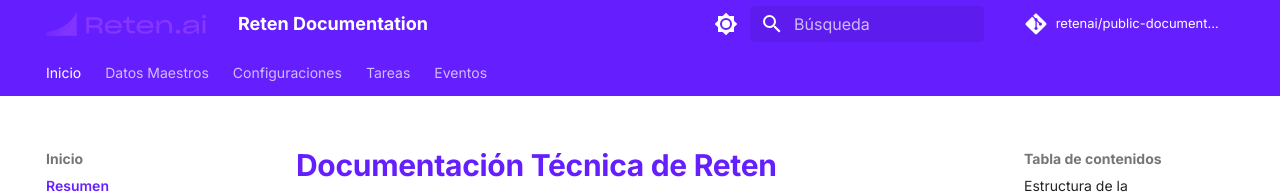
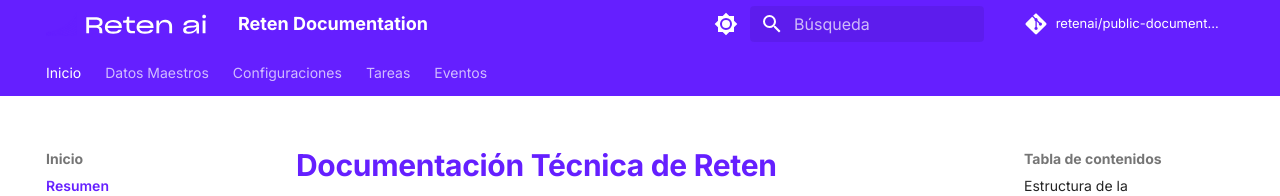
Before and after one commit to retenai/public-documentation, an MkDocs documentation site: the page built from docs/index.md, in a window 1280 px wide. Shown: the top 196 px of the page. Built offline with MkDocs 1.6.1 and Material for MkDocs 9.7.7, drawn with Linux system fonts in a browser that asks for light colours; comment, search, counter and statistics services are not loaded.

Commit message:
style: use white logo in both light and dark modes
- Remove CSS filters for logo color handling

- Keep white logo for better contrast in both modes

```diff
--- a/docs/assets/stylesheets/extra.css
+++ b/docs/assets/stylesheets/extra.css
@@ -144,15 +144,6 @@
     color: var(--md-primary-fg-color);
 }
 
-/* Logo color handling */
-[data-md-color-scheme="default"] .md-header__button.md-logo img {
-    filter: brightness(0) saturate(100%) invert(27%) sepia(82%) saturate(4182%) hue-rotate(254deg) brightness(99%) contrast(108%);
-}
-
-[data-md-color-scheme="slate"] .md-header__button.md-logo img {
-    filter: brightness(0) saturate(100%) invert(100%) sepia(0%) saturate(0%) hue-rotate(0deg) brightness(100%) contrast(100%);
-}
-
 /* Typography */
 .md-typeset {
     font-size: 0.75rem;
```
